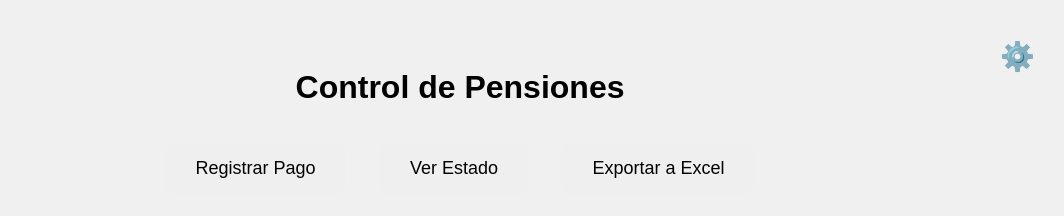
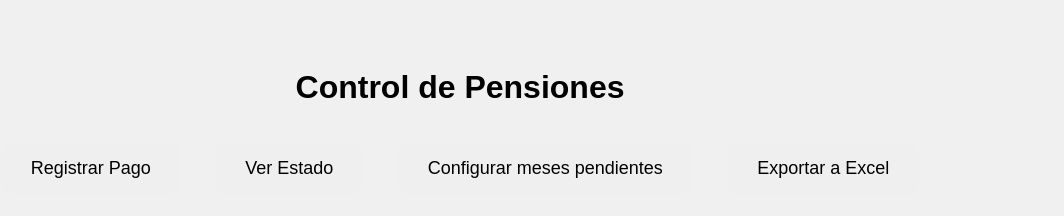
Before and after one commit to josse4993/Control-de-pensiones-web, a plain HTML site: page index.html in a window 1280 px wide. Shown: the whole page, without its empty margins (180-1244 px from the left). Drawn offline with Linux system fonts and the light colour scheme; no server answers.

Commit message:
Add files via upload

```diff
--- a/index.html
+++ b/index.html
@@ -1,3 +1,4 @@
+
 <!DOCTYPE html>
 <html lang="es">
 <head>
@@ -7,11 +8,9 @@
     body { font-family: Arial; text-align: center; padding: 40px; background: #f0f0f0; }
     button, .config-icon { font-size: 18px; margin: 15px; padding: 15px 30px; border: none; border-radius: 10px; cursor: pointer; }
     #log, #historial { margin-top: 20px; font-size: 18px; color: #333; }
-    .config-icon { position: absolute; top: 10px; right: 20px; background: none; border: none; font-size: 28px; cursor: pointer; }
     table { width: 100%; max-width: 600px; margin: 20px auto; border-collapse: collapse; }
     th, td { border: 1px solid #ccc; padding: 10px; text-align: center; }
   </style>
-  <!-- Librería para exportar a Excel -->
   <script src="https://cdn.jsdelivr.net/npm/xlsx@0.18.5/dist/xlsx.full.min.js"></script>
   <script type="module">
     import { initializeApp } from "https://www.gstatic.com/firebasejs/9.22.2/firebase-app.js";
@@ -32,7 +31,7 @@
     const pagosRef = ref(db, "pagos");
     const configRef = ref(db, "config");
 
-    let mesesPendientes = ["Enero", "Febrero", "Marzo", "Abril"]; // predeterminados
+    let mesesPendientes = ["Enero", "Febrero", "Marzo", "Abril"];
 
     onValue(configRef, (snapshot) => {
       const config = snapshot.val();
@@ -137,10 +136,10 @@
   </script>
 </head>
 <body>
-  <button class="config-icon" onclick="abrirConfiguracion()">⚙️</button>
   <h1>Control de Pensiones</h1>
   <button onclick="registrarPago()">Registrar Pago</button>
   <button onclick="verEstado()">Ver Estado</button>
+  <button onclick="abrirConfiguracion()">Configurar meses pendientes</button>
   <button onclick="exportarExcel()">Exportar a Excel</button>
   <div id="log"></div>
   <div id="historial"></div>
```
